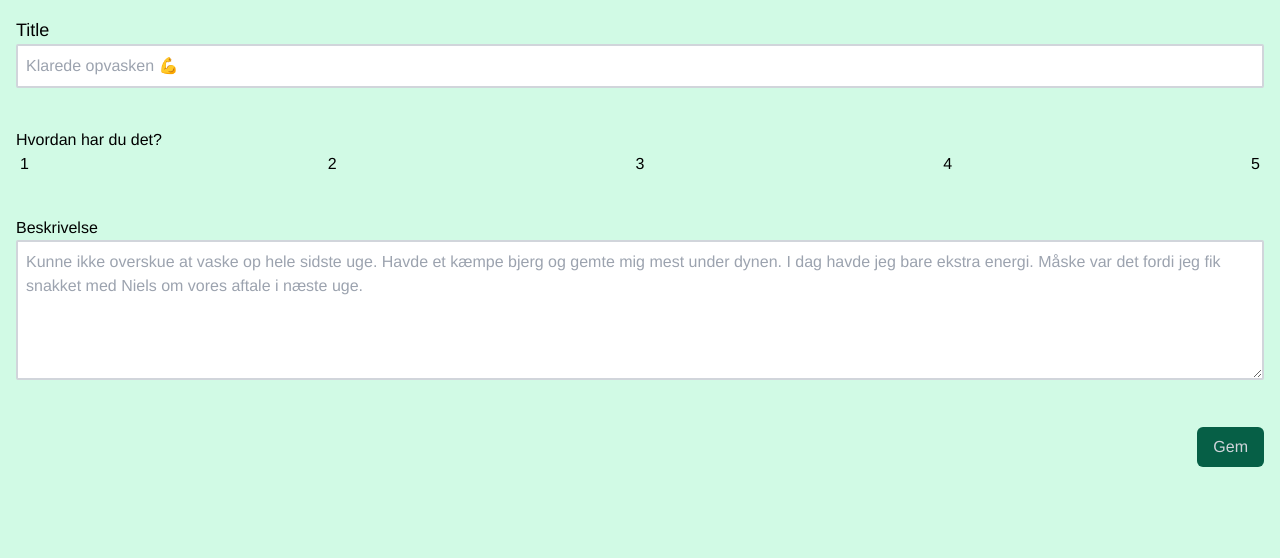
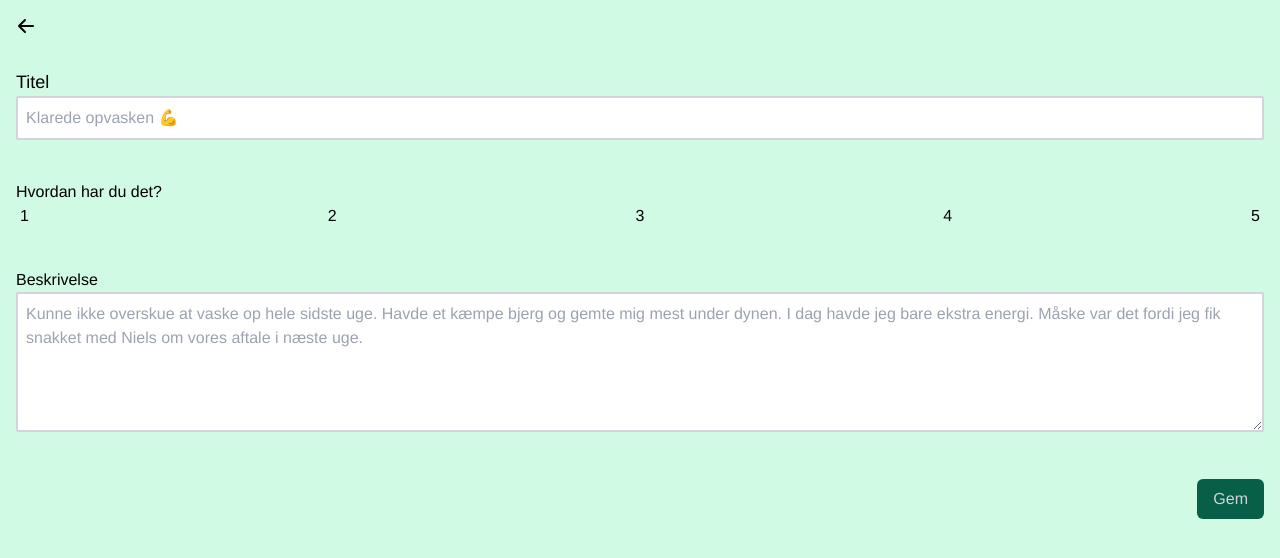
Before and after one commit to Will1400/proeveeksamen-mood-tracker, a Vue app: page /add in a window 1280 px wide. Shown: the top 558 px of the page. Built offline with nearby package versions, Linux system fonts and the light colour scheme.

Commit message:
Added back button

```diff
--- a/src/components/episode/EpisodeForm.vue
+++ b/src/components/episode/EpisodeForm.vue
@@ -1,7 +1,7 @@
 <template>
 	<form @submit.prevent="submitData" class="w-full p-4">
 		<div>
-			<label for="title" class="text-lg">Title</label>
+			<label for="title" class="text-lg">Titel</label>
 			<input
 				class="form-control w-full"
 				type="text"
--- a/src/pages/EpisodeAdd.vue
+++ b/src/pages/EpisodeAdd.vue
@@ -1,5 +1,21 @@
 <template>
-	<episode-form @episode-create="createEpisode"></episode-form>
+	<div>
+		<button @click="cancel" class="w-7 m-3">
+			<svg
+				xmlns="http://www.w3.org/2000/svg"
+				viewBox="0 0 20 20"
+				fill="currentColor"
+				class="p-1"
+			>
+				<path
+					fill-rule="evenodd"
+					d="M9.707 16.707a1 1 0 01-1.414 0l-6-6a1 1 0 010-1.414l6-6a1 1 0 011.414 1.414L5.414 9H17a1 1 0 110 2H5.414l4.293 4.293a1 1 0 010 1.414z"
+					clip-rule="evenodd"
+				/>
+			</svg>
+		</button>
+		<episode-form @episode-create="createEpisode"></episode-form>
+	</div>
 </template>
 
 <script>
@@ -11,6 +27,9 @@ export default {
 			this.$store.dispatch("addEpisode", episode);
 			this.$router.replace({ name: "episodes" });
 		},
+		cancel() {
+			this.$router.replace({ name: "episodes" });
+		},
 	},
 };
 </script>
```
